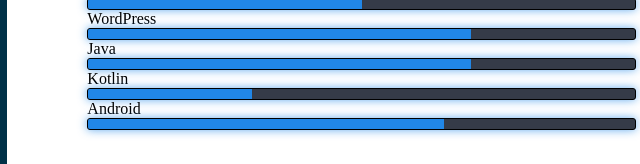
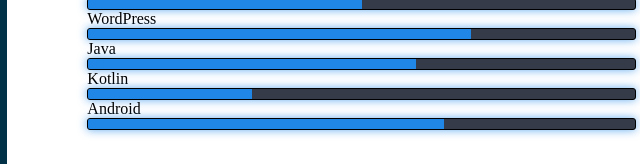
Before and after one commit to MilosJurisevic/https---github.com-MilosJurisevic-CV, a plain HTML site: page index.html in a window 1280 px wide. Shown: the part 636-800 px from the top of the page, 466-1106 px from the left. Drawn offline with Linux system fonts and the light colour scheme; a web font is replaced by a local one.

Commit message:
Update index.html

```diff
--- a/index.html
+++ b/index.html
@@ -105,7 +105,7 @@
 
         <li>
             <span> Java </span>
-            <div class="percent"><div class="css" style="width: 70%;"></div></div>
+            <div class="percent"><div class="css" style="width: 60%;"></div></div>
         </li>
 
         <li>
```
